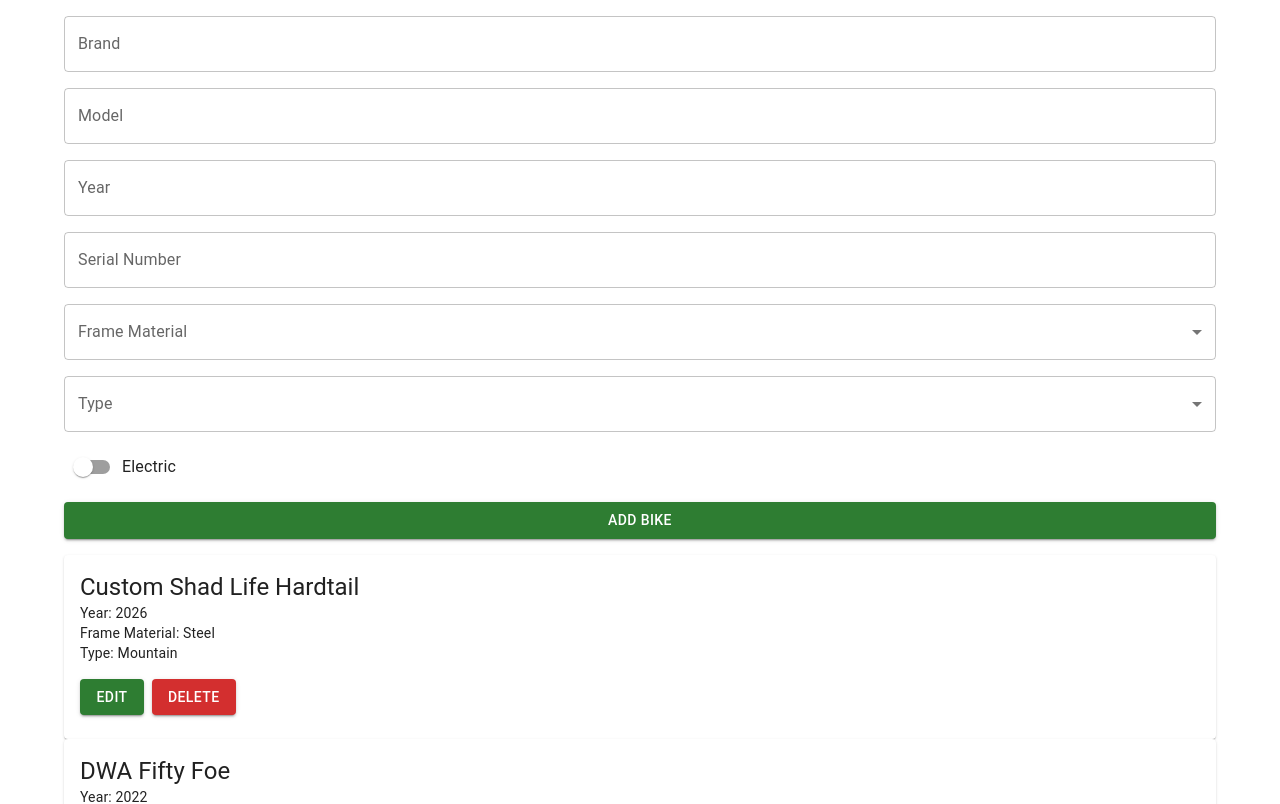
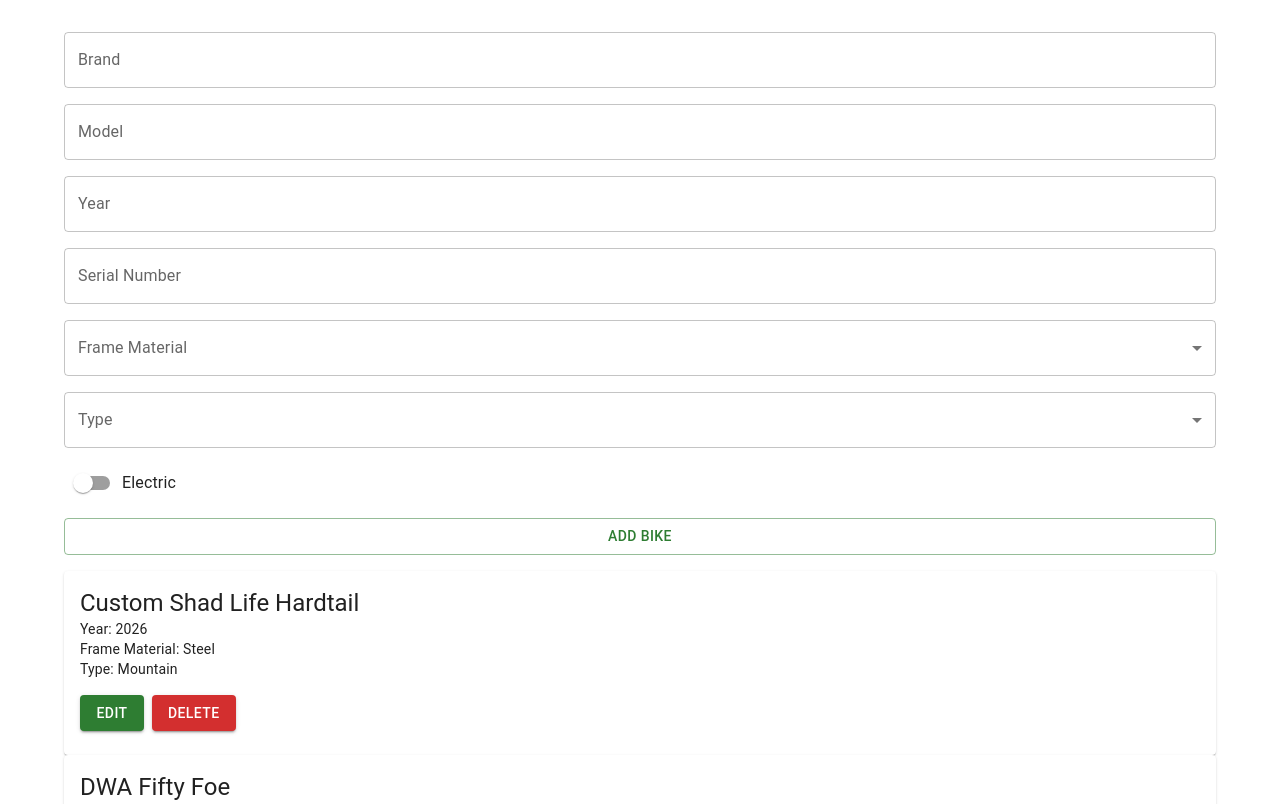
Before and after one commit to manual63/bicycleinventory, a React (Vite) app: page / in a window 1280 px wide. Shown: the top 804 px of the page. Built offline with nearby package versions, Linux system fonts and the light colour scheme.

Commit message:
Added a form provider and useWatch

```diff
--- a/src/components/BikeForm.tsx
+++ b/src/components/BikeForm.tsx
@@ -1,5 +1,5 @@
-import { Button, Chip, Stack, TextField } from "@mui/material";
-import { useForm } from "react-hook-form";
+import { Button, Chip, Stack, TextField, Typography } from "@mui/material";
+import { FormProvider, useForm, useFormContext, useFormState, useWatch } from "react-hook-form";
 import { bikeBrands, bikeTypeLabels, frameMaterialLabels, type NewBike } from "../types/bike";
 import { AutocompleteController } from "./Controllers/Autocomplete.controller";
 import { SelectController } from "./Controllers/Select.controller";
@@ -15,16 +15,10 @@ type BikeFormProps = {
 };
 
 const BikeForm = ({ initialValues, onSubmit, buttonText = "Save" }: BikeFormProps) => {
-
-  const {
-    register,
-    handleSubmit,
-    reset,
-    formState: { errors },
-    control,
-  } = useForm<NewBike>({
-    defaultValues: { isElectric: false, ...initialValues },
+  const methods = useForm<NewBike>({
+    defaultValues: { isElectric: false, serialNumber: undefined, ...initialValues },
   });
+  const { register, handleSubmit, reset, control, formState: { errors } } = methods;
 
   const handleValid = (data: NewBike) => {
     console.log("Submitting new bike:", data);
@@ -52,7 +46,9 @@ const BikeForm = ({ initialValues, onSubmit, buttonText = "Save" }: BikeFormProp
   const frameMaterialOptions = Object.entries(frameMaterialLabels).map(([value, label]) => ({ value, label }));
 
   return (
+    <FormProvider {...methods}>
       <Stack component="form" onSubmit={handleSubmit(handleValid)} spacing={2} sx={{ my: 2 }}>
+        <BikePreview />
         <AutocompleteController
           name="brand"
           control={control}
@@ -107,11 +103,28 @@ const BikeForm = ({ initialValues, onSubmit, buttonText = "Save" }: BikeFormProp
           label="Electric"
           control={control}
         />
-      <Button type="submit" variant="contained">
+        <SubmitButton>
           {buttonText}
-      </Button>
+        </SubmitButton>
       </Stack>
+    </FormProvider>
   );
 };
 
 export default BikeForm;
+
+const BikePreview = () => {
+  const { control } = useFormContext<NewBike>();
+  const values = useWatch({ control });
+
+  return (
+    <Typography variant="body2">{values.brand} {values.model} {values.year} {values.type}</Typography>
+  )
+}
+
+const SubmitButton = ({ children }: { children: React.ReactNode }) => {
+  const { control } = useFormContext<NewBike>();
+  const { isDirty, isSubmitting } = useFormState({ control });
+
+  return <Button type="submit" disabled={!isDirty || isSubmitting} variant="outlined">{children}</Button>
+}
```
Also changed, not shown: 1 other file (tests, documents, lock files or other folders). Lines whose indentation alone changed are shown as unchanged.
